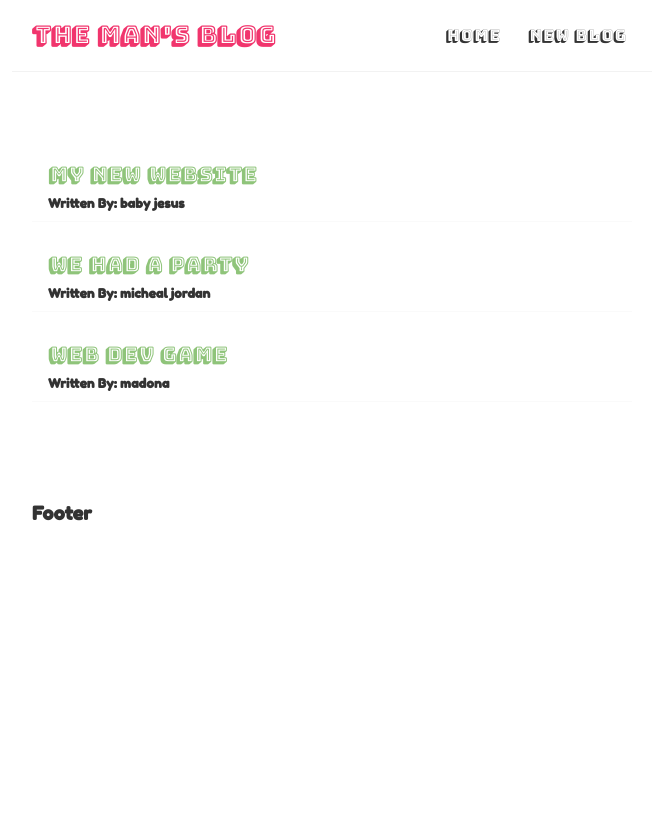
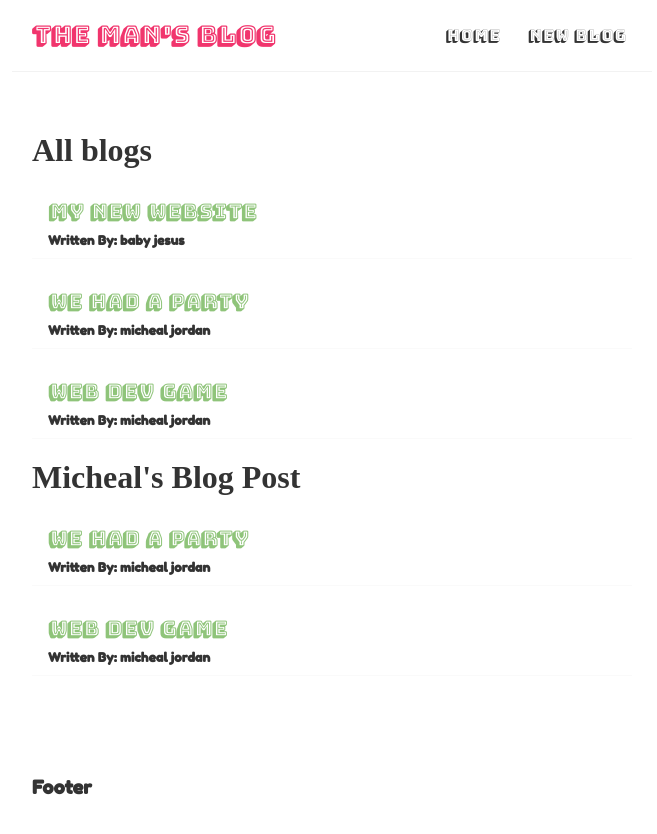
Before and after one commit to jonbleibdrey/medium-project-react, a React (Create React App) app: page / in a window 1280 px wide. Shown: the top 834 px of the page, without its empty margins (308-965 px from the left). Before the commit the page ends 800 px from the top, so only its background shows below. Built offline with nearby package versions, Linux system fonts and the light colour scheme.

Commit message:
switch home map method to bloglist

```diff
--- a/src/BlogList.js
+++ b/src/BlogList.js
@@ -1,8 +1,9 @@
 import React from "react";
 
-const BlogList = ({blogs}) => {
+const BlogList = ({ blogs, title }) => {
   return (
     <div className="blog-list">
+      <h1> {title} </h1>
       {blogs.map((blog) => (
         <div className="blog-preview" key={blog.id}>
           <h2>{blog.title}</h2>
--- a/src/Home.js
+++ b/src/Home.js
@@ -5,31 +5,33 @@ const Home = () => {
   const [blogs, setBlogs] = useState([
     {
       title: "my new website",
-      body:
-        "Lorem ipsum, dolor sit amet consectetur adipisicing elit. Quis dolor ullam iste sint cupiditate suscipit! Asperiores sed nam recusandae quo dicta eius natus corporis tempora sapiente, vero aspernatur quidem error?",
+      body: "Lorem ipsum, dolor sit amet consectetur adipisicing elit. Quis dolor ullam iste sint cupiditate suscipit! Asperiores sed nam recusandae quo dicta eius natus corporis tempora sapiente, vero aspernatur quidem error?",
       author: "baby jesus",
       id: 1,
     },
     {
       title: "We had a party",
-      body:
-        "Lorem ipsum, dolor sit amet consectetur adipisicing elit. Quis dolor ullam iste sint cupiditate suscipit! Asperiores sed nam recusandae quo dicta eius natus corporis tempora sapiente, vero aspernatur quidem error?",
+      body: "Lorem ipsum, dolor sit amet consectetur adipisicing elit. Quis dolor ullam iste sint cupiditate suscipit! Asperiores sed nam recusandae quo dicta eius natus corporis tempora sapiente, vero aspernatur quidem error?",
       author: "micheal jordan",
       id: 2,
     },
     {
       title: "web dev game",
-      body:
-        "Lorem ipsum, dolor sit amet consectetur adipisicing elit. Quis dolor ullam iste sint cupiditate suscipit! Asperiores sed nam recusandae quo dicta eius natus corporis tempora sapiente, vero aspernatur quidem error?",
-      author: "madona",
+      body: "Lorem ipsum, dolor sit amet consectetur adipisicing elit. Quis dolor ullam iste sint cupiditate suscipit! Asperiores sed nam recusandae quo dicta eius natus corporis tempora sapiente, vero aspernatur quidem error?",
+      author: "micheal jordan",
       id: 3,
     },
   ]);
 
   console.log(setBlogs);
+
   return (
     <div className="home">
-     <BlogList blogs={blogs}/>
+      <BlogList blogs={blogs} title="All blogs" />
+      <BlogList
+        blogs={blogs.filter((blog) => blog.author === "micheal jordan")}
+        title="Micheal's Blog Post"
+      />
     </div>
   );
 };
```
